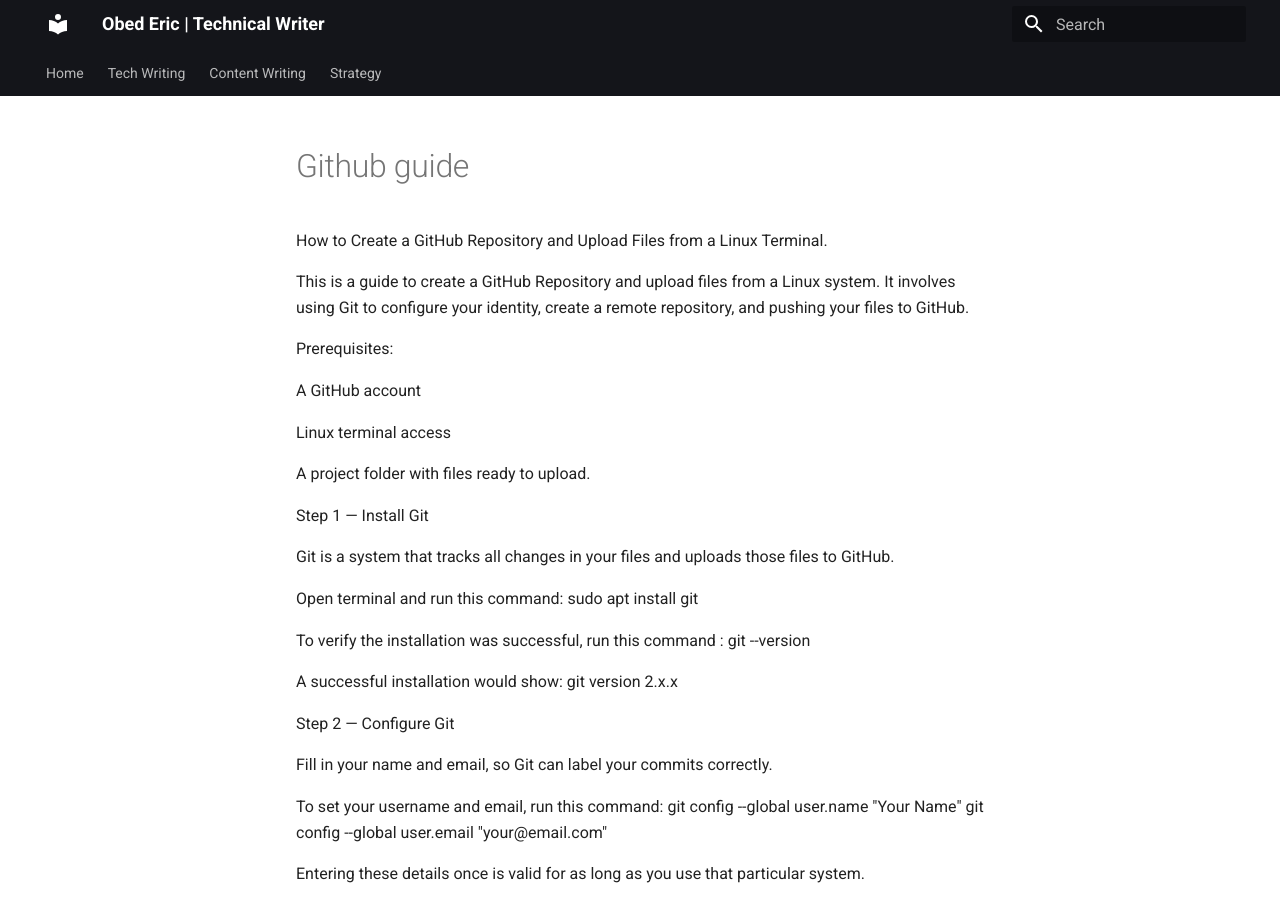
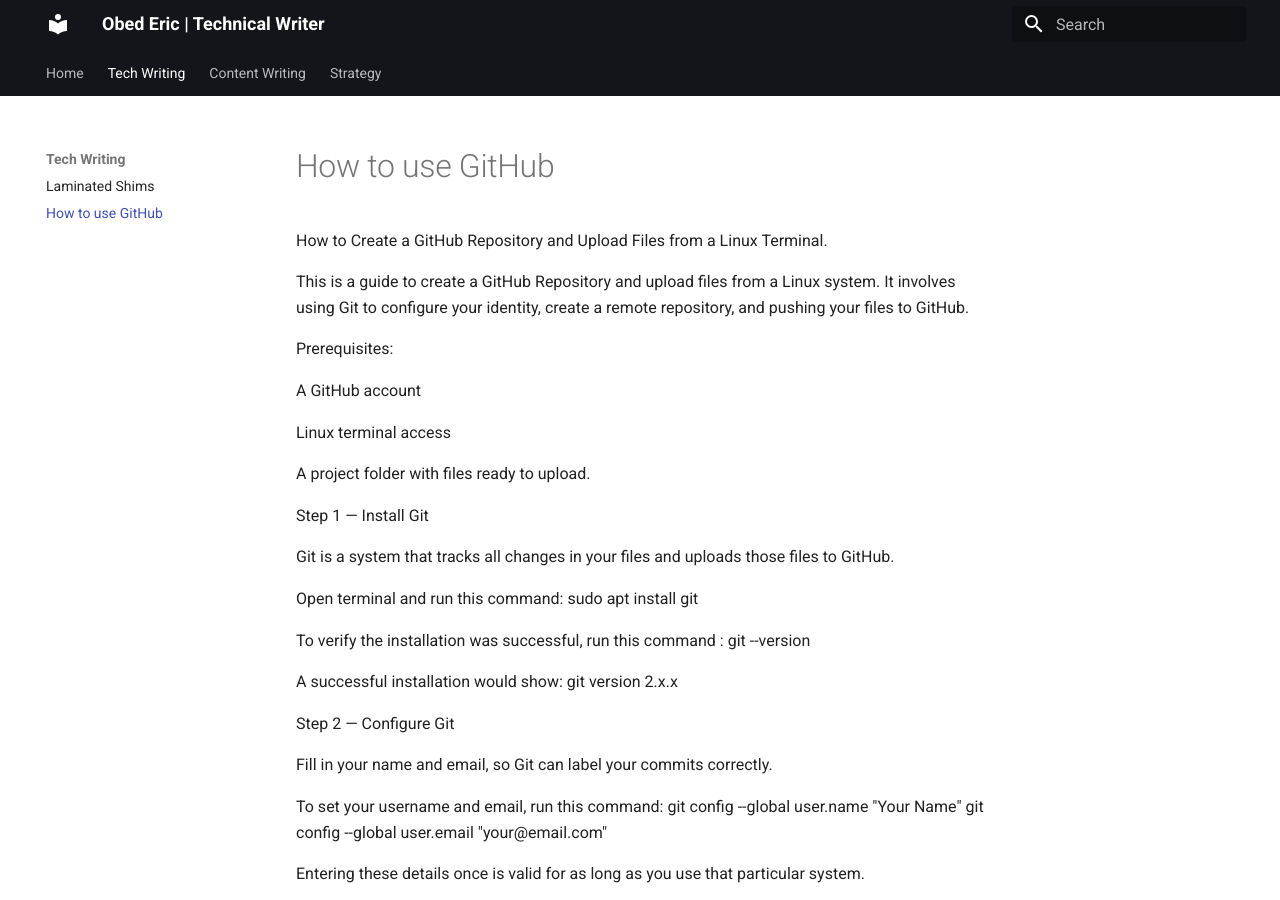
Before and after one commit to obedericezra/my-portfolio, an MkDocs documentation site: the page built from docs/tech-writing/github-guide.md, in a window 1280 px wide and 900 px high. Built offline with MkDocs 1.6.1 and Material for MkDocs 9.7.7, drawn with Linux system fonts in a browser that asks for light colours.

Commit message:
Update nav

```diff
--- a/mkdocs.yml
+++ b/mkdocs.yml
@@ -9,6 +9,7 @@
   - Home: index.md
   - Tech Writing:
     - Laminated Shims: tech-writing/shims.md
+    - How to use GitHub: tech-writing/github-guide.md
   - Content Writing:
     - Information Fragmentation: content/saas-blog.md
   - Strategy:
```
Also changed, not shown: site/search/search_index.json, site/tech-writing/github-guide/index.html.
